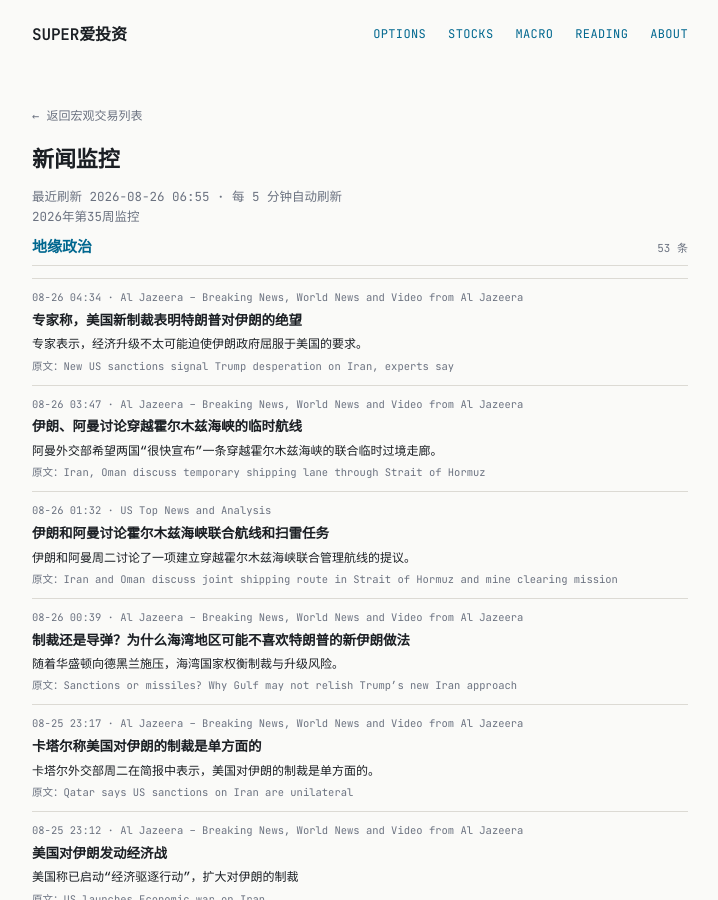
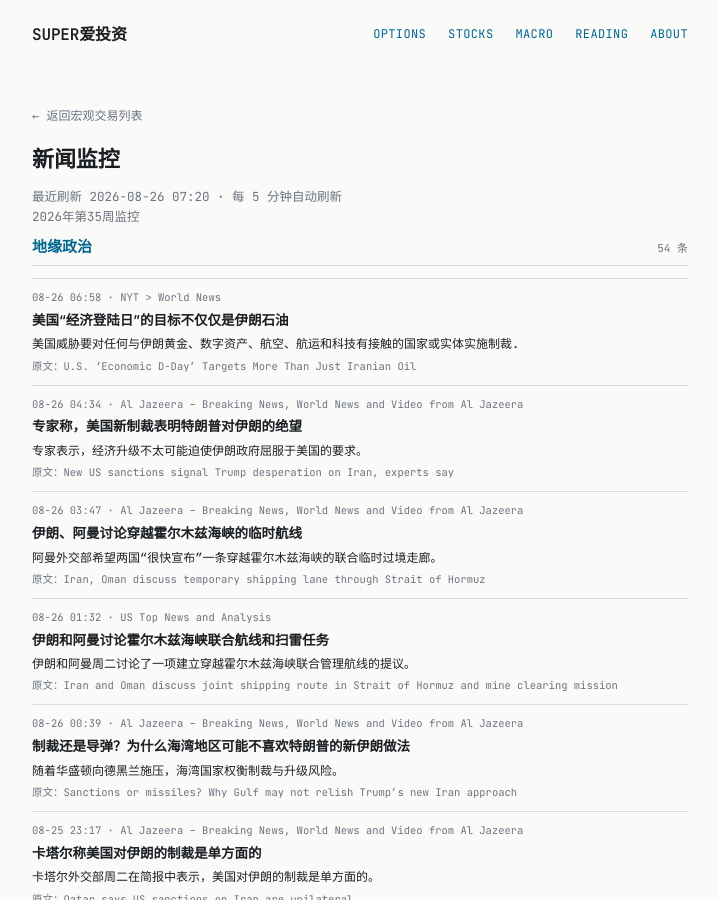
Before and after one commit to tang3super/tang3super.github.io, a Jekyll site: the page built from macro-trade/news-digest.md, in a window 1280 px wide and 900 px high. Shown: the whole window, without its empty margins (280-998 px from the left). Built offline with Jekyll 4.4.1, drawn with Linux system fonts in a browser that asks for light colours.

Commit message:
sync news-digest article

```diff
--- a/macro-trade/news-digest.md
+++ b/macro-trade/news-digest.md
@@ -5,11 +5,18 @@ title: 新闻监控
 date: '2026-08-26'
 summary: 2026年第35周监控
 week_label: 2026年第35周监控
-last_updated: 2026-08-26 06:55
+last_updated: 2026-08-26 07:20
 refresh_note: 每 5 分钟自动刷新
 topics:
 - name: 地缘政治
   items:
+  - title: U.S. ‘Economic D-Day’ Targets More Than Just Iranian Oil
+    summary: The United States threatened sanctions for any country or entity that engages with Iran’s gold, digital assets, aviation, shipping and tech…
+    link: https://www.nytimes.com/2026/08/25/world/middleeast/iran-us-sanctions-oil-gold.html
+    source: NYT > World News
+    time: 08-26 06:58
+    title_zh: 美国“经济登陆日”的目标不仅仅是伊朗石油
+    summary_zh: 美国威胁要对任何与伊朗黄金、数字资产、航空、航运和科技有接触的国家或实体实施制裁.
   - title: New US sanctions signal Trump desperation on Iran, experts say
     summary: Economic escalation is unlikely to force the Iranian government to capitulate to US demands, according to experts.
     link: https://www.aljazeera.com/news/2026/8/25/new-us-sanctions-signal-trump-desperation-on-iran-experts-say?traffic_source=rss
```
